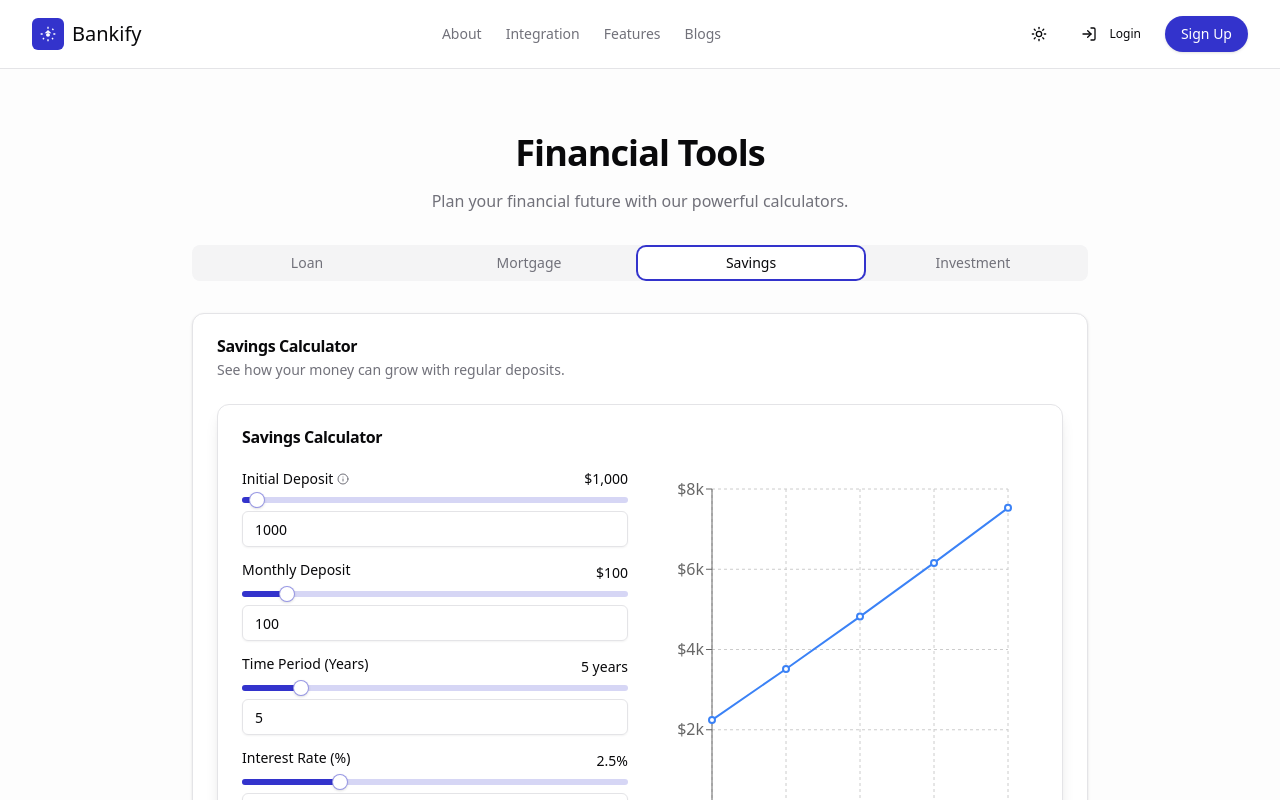
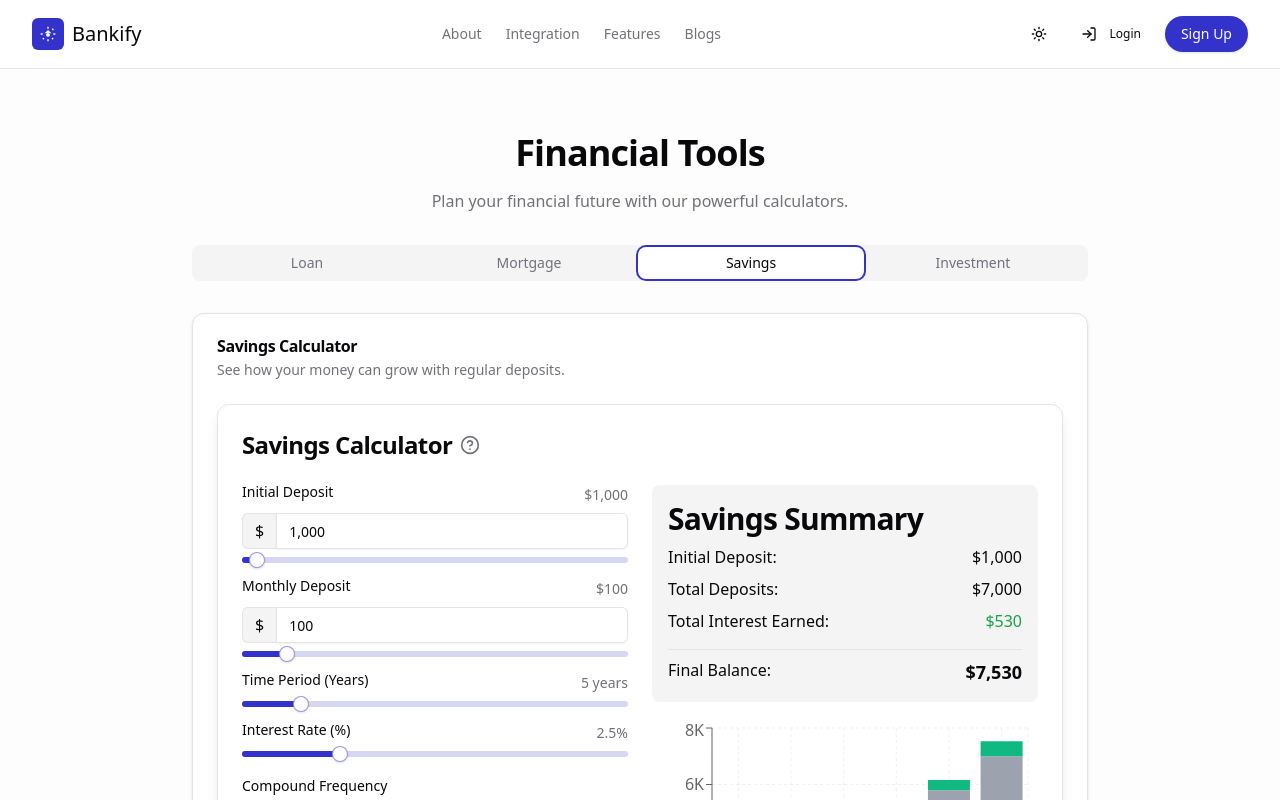
Before and after one commit to glhfsox/bankify, a Next.js app: page /tools in a window 1280 px wide. Both pictures are taken after a click on the tab "Savings". Shown: the top 800 px of the page. Built offline with nearby package versions, Linux system fonts and the light colour scheme.

Commit message:
Update SavingsCalculator.tsx

```diff
--- a/src/components/calculators/SavingsCalculator.tsx
+++ b/src/components/calculators/SavingsCalculator.tsx
@@ -2,14 +2,34 @@
 
 import { useState, useEffect, useCallback } from "react";
 import { Card, CardContent, CardHeader, CardTitle } from "@/components/ui/card";
+import { Slider } from "@/components/ui/slider";
+import { Input } from "@/components/ui/input";
 import { Label } from "@/components/ui/label";
-import { Input } from "@/components/ui/input";
-import { Slider } from "@/components/ui/slider";
-import { Select, SelectContent, SelectItem, SelectTrigger, SelectValue } from "@/components/ui/select";
-import { Tooltip, TooltipContent, TooltipProvider, TooltipTrigger } from "@/components/ui/tooltip";
-import { InfoIcon } from "lucide-react";
-import { LineChart, Line, XAxis, YAxis, CartesianGrid, Tooltip as RechartsTooltip, Legend, ResponsiveContainer } from 'recharts';
-import { AnimatedSection } from "@/components/ui/animated-section";
+import {
+  Select,
+  SelectContent,
+  SelectItem,
+  SelectTrigger,
+  SelectValue,
+} from "@/components/ui/select";
+import {
+  BarChart,
+  Bar,
+  XAxis,
+  YAxis,
+  CartesianGrid,
+  Tooltip,
+  Legend,
+  ResponsiveContainer,
+} from "recharts";
+import {
+  Tooltip as UITooltip,
+  TooltipContent,
+  TooltipProvider,
+  TooltipTrigger,
+} from "@/components/ui/tooltip";
+import { HelpCircle } from "lucide-react";
+import { motion } from "framer-motion";
 
 export default function SavingsCalculator() {
   const [initialDeposit, setInitialDeposit] = useState(1000);
@@ -17,195 +37,241 @@ export default function SavingsCalculator() {
   const [years, setYears] = useState(5);
   const [interestRate, setInterestRate] = useState(2.5);
   const [compoundFrequency, setCompoundFrequency] = useState("monthly");
+  const [chartData, setChartData] = useState<Record<string, unknown>[]>([]);
+  const [totalInterest, setTotalInterest] = useState(0);
   const [finalBalance, setFinalBalance] = useState(0);
-  const [totalDeposits, setTotalDeposits] = useState(0);
-  const [totalInterest, setTotalInterest] = useState(0);
-  const [chartData, setChartData] = useState<Array<Record<string, unknown>>>([]);
 
   const calculateSavings = useCallback(() => {
-    // Number of compounds per year
-    const compoundsPerYear = {
-      daily: 365,
-      weekly: 52,
-      monthly: 12,
-      quarterly: 4,
-      annually: 1
-    }[compoundFrequency];
-
-    // Interest rate per compound period
-    const r = interestRate / 100 / compoundsPerYear;
-
-    // Total number of compound periods
-    const n = compoundsPerYear * years;
-
-    // Periods per month for deposits
-    const periodsPerMonth = compoundsPerYear / 12;
-
-    let balance = initialDeposit;
-    const deposits = initialDeposit + (monthlyDeposit * 12 * years);
-    const data = [];
-
-    const periodsPerYear = compoundsPerYear;
-    const monthsPerPeriod = 12 / periodsPerYear;
-
-    // For each compound period
-    for (let period = 1; period <= n; period++) {
-      // Add the monthly contribution (adjusted for compound frequency)
-      balance += monthlyDeposit * monthsPerPeriod;
-
-      // Apply interest
-      const interestForPeriod = balance * r;
-      balance += interestForPeriod;
-
-      // Record data points for each year
-      if (period % periodsPerYear === 0 || period === n) {
-        const year = Math.ceil(period / periodsPerYear);
-        data.push({
-          year,
-          balance: Math.round(balance)
-        });
-      }
+    let compoundsPerYear;
+    switch (compoundFrequency) {
+      case "daily":
+        compoundsPerYear = 365;
+        break;
+      case "weekly":
+        compoundsPerYear = 52;
+        break;
+      case "monthly":
+        compoundsPerYear = 12;
+        break;
+      case "quarterly":
+        compoundsPerYear = 4;
+        break;
+      case "annually":
+        compoundsPerYear = 1;
+        break;
+      default:
+        compoundsPerYear = 12;
     }
 
+    const rate = interestRate / 100 / compoundsPerYear;
+    const timeCompounding = years * compoundsPerYear;
+
+    const data = [];
+    let balance = initialDeposit;
+    let totalDeposits = initialDeposit;
+    let yearlyInterest = 0;
+
+    // Initial year (year 0)
+    data.push({
+      year: 0,
+      deposits: initialDeposit,
+      interest: 0,
+      balance: initialDeposit,
+    });
+
+    // For each year
+    for (let year = 1; year <= years; year++) {
+      const yearlySavingsData = {
+        year,
+        deposits: 0,
+        interest: 0,
+        balance: 0
+      };
+
+      // Calculate for each compound period within the year
+      for (let period = 1; period <= compoundsPerYear; period++) {
+        // Add monthly deposit
+        balance += monthlyDeposit;
+        totalDeposits += monthlyDeposit;
+
+        // Add interest for this period
+        const periodInterest = balance * rate;
+        balance += periodInterest;
+        yearlyInterest += periodInterest;
+      }
+
+      yearlySavingsData.deposits = Math.round(totalDeposits);
+      yearlySavingsData.interest = Math.round(yearlyInterest);
+      yearlySavingsData.balance = Math.round(balance);
+
+      data.push(yearlySavingsData);
+    }
+
+    setChartData(data);
+    setTotalInterest(Math.round(yearlyInterest));
     setFinalBalance(Math.round(balance));
-    setTotalDeposits(deposits);
-    setTotalInterest(Math.round(balance - deposits));
-    setChartData(data);
   }, [initialDeposit, monthlyDeposit, years, interestRate, compoundFrequency]);
 
+  // Update calculations when inputs change
   useEffect(() => {
     calculateSavings();
   }, [initialDeposit, monthlyDeposit, years, interestRate, compoundFrequency, calculateSavings]);
 
+  const handleInitialDepositChange = (value: string) => {
+    const amount = parseInt(value.replace(/,/g, ""));
+    if (!isNaN(amount)) {
+      setInitialDeposit(amount);
+    } else if (value === "") {
+      setInitialDeposit(0);
+    }
+  };
+
+  const handleMonthlyDepositChange = (value: string) => {
+    const amount = parseInt(value.replace(/,/g, ""));
+    if (!isNaN(amount)) {
+      setMonthlyDeposit(amount);
+    } else if (value === "") {
+      setMonthlyDeposit(0);
+    }
+  };
+
   const formatCurrency = (value: number) => {
-    return new Intl.NumberFormat('en-US', {
-      style: 'currency',
-      currency: 'USD',
-      maximumFractionDigits: 0
+    return new Intl.NumberFormat("en-US", {
+      style: "currency",
+      currency: "USD",
+      maximumFractionDigits: 0,
     }).format(value);
   };
 
-  const CustomTooltip = ({ active, payload, label }: { active?: boolean, payload?: Array<Record<string, unknown>>, label?: string }) => {
-    if (active && payload && payload.length) {
   return (
-        <div className="bg-background border rounded p-3 shadow-lg">
-          <p className="font-medium">Year {label}</p>
-          <p className="text-sm">Balance: {formatCurrency(Number(payload[0].value))}</p>
-        </div>
-      );
-    }
-    return null;
-  };
-
-  return (
-    <AnimatedSection className="w-full max-w-4xl mx-auto">
+    <motion.div
+      initial={{ opacity: 0, y: 20 }}
+      animate={{ opacity: 1, y: 0 }}
+      transition={{ duration: 0.5 }}
+    >
       <Card className="shadow-lg">
         <CardHeader>
-          <CardTitle>Savings Calculator</CardTitle>
+          <CardTitle className="text-2xl flex items-center">
+            Savings Calculator
+            <TooltipProvider>
+              <UITooltip>
+                <TooltipTrigger asChild>
+                  <HelpCircle className="h-5 w-5 ml-2 text-muted-foreground" />
+                </TooltipTrigger>
+                <TooltipContent className="max-w-xs">
+                  <p>
+                    Calculate how your savings will grow over time with regular
+                    deposits and compound interest.
+                  </p>
+                </TooltipContent>
+              </UITooltip>
+            </TooltipProvider>
+          </CardTitle>
         </CardHeader>
-        <CardContent>
+        <CardContent className="space-y-6">
           <div className="grid grid-cols-1 md:grid-cols-2 gap-6">
             <div className="space-y-4">
-              <div className="space-y-2">
+              <div>
                 <div className="flex justify-between">
-                  <Label htmlFor="initialDeposit" className="flex items-center">
-                    Initial Deposit
-                    <TooltipProvider>
-                      <Tooltip>
-                        <TooltipTrigger asChild>
-                          <InfoIcon className="ml-1 h-3 w-3 text-muted-foreground" />
-                        </TooltipTrigger>
-                        <TooltipContent>
-                          <p className="w-[200px] text-xs">The amount you start with in your savings account.</p>
-                        </TooltipContent>
-                      </Tooltip>
-                    </TooltipProvider>
-                  </Label>
-                  <span className="text-sm">{formatCurrency(initialDeposit)}</span>
+                  <Label htmlFor="initialDeposit">Initial Deposit</Label>
+                  <span className="text-sm text-muted-foreground">
+                    {formatCurrency(initialDeposit)}
+                  </span>
+                </div>
+                <div className="flex mt-2">
+                  <span className="bg-muted flex items-center px-3 rounded-l-md border border-r-0 border-input">
+                    $
+                  </span>
+                  <Input
+                    id="initialDeposit"
+                    type="text"
+                    className="rounded-l-none"
+                    value={initialDeposit.toLocaleString()}
+                    onChange={(e) => handleInitialDepositChange(e.target.value)}
+                  />
                 </div>
                 <Slider
-                  id="initialDeposit"
+                  value={[initialDeposit]}
                   min={0}
                   max={50000}
                   step={500}
-                  value={[initialDeposit]}
-                  onValueChange={([value]) => setInitialDeposit(value)}
-                />
-                <Input
-                  type="number"
-                  value={initialDeposit}
-                  onChange={(e) => setInitialDeposit(Number(e.target.value))}
+                  onValueChange={(value) => setInitialDeposit(value[0])}
                   className="mt-2"
                 />
               </div>
 
-              <div className="space-y-2">
+              <div>
                 <div className="flex justify-between">
                   <Label htmlFor="monthlyDeposit">Monthly Deposit</Label>
-                  <span className="text-sm">{formatCurrency(monthlyDeposit)}</span>
+                  <span className="text-sm text-muted-foreground">
+                    {formatCurrency(monthlyDeposit)}
+                  </span>
+                </div>
+                <div className="flex mt-2">
+                  <span className="bg-muted flex items-center px-3 rounded-l-md border border-r-0 border-input">
+                    $
+                  </span>
+                  <Input
+                    id="monthlyDeposit"
+                    type="text"
+                    className="rounded-l-none"
+                    value={monthlyDeposit.toLocaleString()}
+                    onChange={(e) => handleMonthlyDepositChange(e.target.value)}
+                  />
                 </div>
                 <Slider
-                  id="monthlyDeposit"
+                  value={[monthlyDeposit]}
                   min={0}
                   max={1000}
-                  step={50}
-                  value={[monthlyDeposit]}
-                  onValueChange={([value]) => setMonthlyDeposit(value)}
-                />
-                <Input
-                  type="number"
-                  value={monthlyDeposit}
-                  onChange={(e) => setMonthlyDeposit(Number(e.target.value))}
+                  step={25}
+                  onValueChange={(value) => setMonthlyDeposit(value[0])}
                   className="mt-2"
                 />
               </div>
 
-              <div className="space-y-2">
+              <div>
                 <div className="flex justify-between">
                   <Label htmlFor="years">Time Period (Years)</Label>
-                  <span className="text-sm">{years} years</span>
+                  <span className="text-sm text-muted-foreground">
+                    {years} years
+                  </span>
                 </div>
                 <Slider
                   id="years"
+                  value={[years]}
                   min={1}
                   max={30}
                   step={1}
-                  value={[years]}
-                  onValueChange={([value]) => setYears(value)}
-                />
-                <Input
-                  type="number"
-                  value={years}
-                  onChange={(e) => setYears(Number(e.target.value))}
+                  onValueChange={(value) => setYears(value[0])}
                   className="mt-2"
                 />
               </div>
 
-              <div className="space-y-2">
+              <div>
                 <div className="flex justify-between">
                   <Label htmlFor="interestRate">Interest Rate (%)</Label>
-                  <span className="text-sm">{interestRate}%</span>
+                  <span className="text-sm text-muted-foreground">
+                    {interestRate.toFixed(1)}%
+                  </span>
                 </div>
                 <Slider
                   id="interestRate"
+                  value={[interestRate]}
                   min={0.1}
                   max={10}
                   step={0.1}
-                  value={[interestRate]}
-                  onValueChange={([value]) => setInterestRate(value)}
-                />
-                <Input
-                  type="number"
-                  value={interestRate}
-                  onChange={(e) => setInterestRate(Number(e.target.value))}
+                  onValueChange={(value) => setInterestRate(value[0])}
                   className="mt-2"
                 />
               </div>
 
-              <div className="space-y-2">
+              <div>
                 <Label htmlFor="compoundFrequency">Compound Frequency</Label>
-                <Select value={compoundFrequency} onValueChange={setCompoundFrequency}>
-                  <SelectTrigger id="compoundFrequency">
+                <Select
+                  value={compoundFrequency}
+                  onValueChange={setCompoundFrequency}
+                >
+                  <SelectTrigger id="compoundFrequency" className="mt-2">
                     <SelectValue placeholder="Select frequency" />
                   </SelectTrigger>
                   <SelectContent>
@@ -217,53 +283,88 @@ export default function SavingsCalculator() {
                   </SelectContent>
                 </Select>
               </div>
+            </div>
 
-              <div className="pt-4 grid grid-cols-3 gap-4">
-                <div className="bg-secondary/50 p-3 rounded-lg">
-                  <div className="text-muted-foreground text-xs">Total Deposited</div>
-                  <div className="font-semibold">{formatCurrency(totalDeposits)}</div>
+            <div className="space-y-4">
+              <div className="bg-muted p-4 rounded-lg">
+                <h3 className="font-semibold mb-2">Savings Summary</h3>
+                <div className="grid grid-cols-1 gap-2">
+                  <div className="flex justify-between">
+                    <span>Initial Deposit:</span>
+                    <span className="font-medium">
+                      {formatCurrency(initialDeposit)}
+                    </span>
                   </div>
-                <div className="bg-secondary/50 p-3 rounded-lg">
-                  <div className="text-muted-foreground text-xs">Interest Earned</div>
-                  <div className="font-semibold">{formatCurrency(totalInterest)}</div>
+                  <div className="flex justify-between">
+                    <span>Total Deposits:</span>
+                    <span className="font-medium">
+                      {formatCurrency(
+                        initialDeposit + monthlyDeposit * 12 * years
+                      )}
+                    </span>
                   </div>
-                <div className="bg-primary/10 p-3 rounded-lg">
-                  <div className="text-primary text-xs">Final Balance</div>
-                  <div className="font-semibold">{formatCurrency(finalBalance)}</div>
+                  <div className="flex justify-between">
+                    <span>Total Interest Earned:</span>
+                    <span className="font-medium text-green-600">
+                      {formatCurrency(
+                        finalBalance -
+                          (initialDeposit + monthlyDeposit * 12 * years)
+                      )}
+                    </span>
+                  </div>
+                  <div className="flex justify-between border-t pt-2 mt-2">
+                    <span>Final Balance:</span>
+                    <span className="font-bold text-lg">
+                      {formatCurrency(finalBalance)}
+                    </span>
                   </div>
                 </div>
               </div>
 
-            <div className="h-[400px]">
+              <div className="h-[300px]">
                 <ResponsiveContainer width="100%" height="100%">
-                <LineChart
+                  <BarChart
                     data={chartData}
-                  margin={{ top: 20, right: 30, left: 0, bottom: 5 }}
+                    margin={{
+                      top: 10,
+                      right: 10,
+                      left: 0,
+                      bottom: 10,
+                    }}
                   >
-                  <CartesianGrid strokeDasharray="3 3" />
-                  <XAxis dataKey="year" label={{ value: 'Years', position: 'insideBottom', offset: -5 }} />
-                  <YAxis tickFormatter={(value) => `$${value >= 1000 ? `${(value / 1000).toFixed(0)}k` : value}`} />
-                  <RechartsTooltip content={<CustomTooltip />} />
+                    <CartesianGrid strokeDasharray="3 3" opacity={0.3} />
+                    <XAxis dataKey="year" />
+                    <YAxis
+                      tickFormatter={(value) =>
+                        new Intl.NumberFormat("en-US", {
+                          notation: "compact",
+                          compactDisplay: "short",
+                        }).format(value)
+                      }
+                    />
+                    <Tooltip
+                      formatter={(value: number) => formatCurrency(value)}
+                    />
                     <Legend />
-                  <Line
-                    type="monotone"
-                    dataKey="balance"
-                    name="Savings Balance"
-                    stroke="#3b82f6"
-                    activeDot={{ r: 8 }}
-                    strokeWidth={2}
+                    <Bar
+                      dataKey="deposits"
+                      name="Deposits"
+                      stackId="a"
+                      fill="#9CA3AF"
                     />
-                </LineChart>
+                    <Bar
+                      dataKey="interest"
+                      name="Interest"
+                      stackId="a"
+                      fill="#10B981"
+                    />
+                  </BarChart>
                 </ResponsiveContainer>
               </div>
             </div>
-
-          <div className="mt-6 p-4 bg-secondary/30 rounded-lg text-sm">
-            <p>This calculator provides an estimate based on constant interest rates and regular deposits. Actual savings growth
-            may vary based on changing interest rates, deposit frequency, and account terms.</p>
           </div>
         </CardContent>
       </Card>
-    </AnimatedSection>
+    </motion.div>
   );
 }
```
Lines whose indentation alone changed are shown as unchanged.
